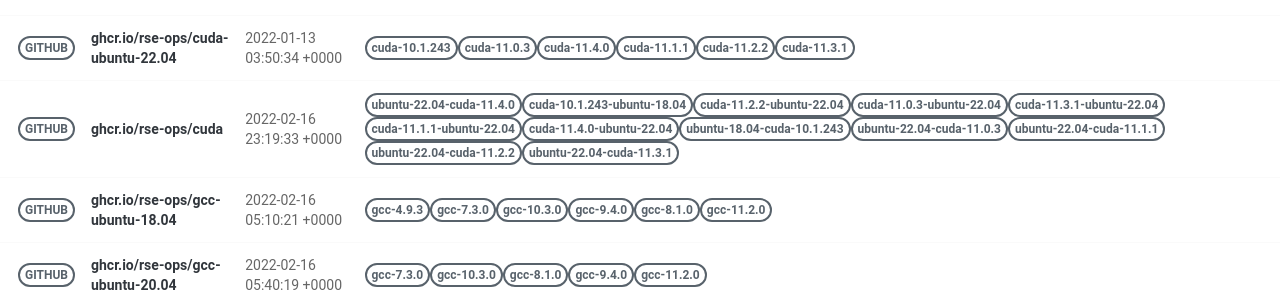
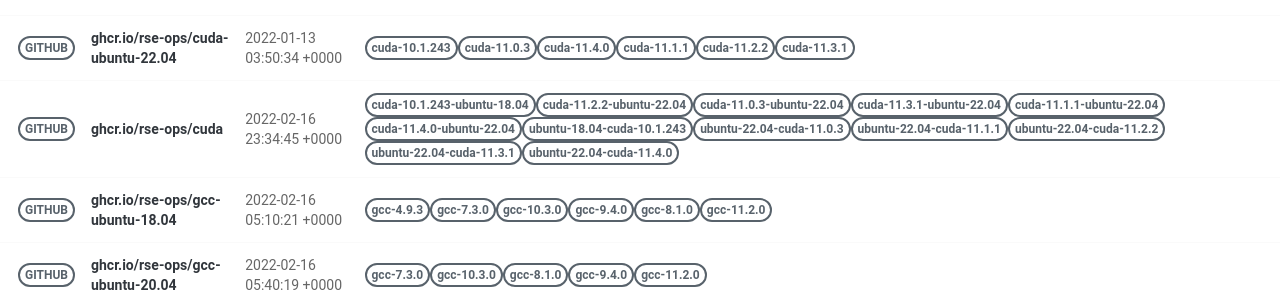
Before and after one commit to rse-ops/docker-images, a Jekyll site: the page built from pages/index.md, in a window 1280 px wide. Shown: the part 414-706 px from the top of the page. Built offline with Jekyll 4.4.1, drawn with Linux system fonts in a browser that asks for light colours; nearby versions of some CDN libraries; part of the change alters nothing that is shown.

Commit message:
Automated push to update library 2022-02-16

```diff
--- a/_library/ghcr.io-rse-ops-cuda.md
+++ b/_library/ghcr.io-rse-ops-cuda.md
@@ -1,14 +1,11 @@
 ---
 layout: container
 name: ghcr.io/rse-ops/cuda
-updated_at: 2022-02-16 23:19:33.974176
+updated_at: 2022-02-16 23:34:45.133713
 
 
 container_url: https://github.com/orgs/rse-ops/packages/container/package/cuda
 versions:
- - tag: ubuntu-22.04-cuda-11.4.0
-   dockerfile: https://github.com/rse-ops/docker-images/blob/main/ubuntu/cuda/Dockerfile
-   manifest: https://crane.ggcr.dev/manifest/ghcr.io/rse-ops/cuda:ubuntu-22.04-cuda-11.4.0
  - tag: cuda-10.1.243-ubuntu-18.04
    dockerfile: https://github.com/rse-ops/docker-images/blob/main/ubuntu/cuda/Dockerfile
    manifest: https://crane.ggcr.dev/manifest/ghcr.io/rse-ops/cuda:cuda-10.1.243-ubuntu-18.04
@@ -42,5 +39,8 @@ versions:
  - tag: ubuntu-22.04-cuda-11.3.1
    dockerfile: https://github.com/rse-ops/docker-images/blob/main/ubuntu/cuda/Dockerfile
    manifest: https://crane.ggcr.dev/manifest/ghcr.io/rse-ops/cuda:ubuntu-22.04-cuda-11.3.1
+ - tag: ubuntu-22.04-cuda-11.4.0
+   dockerfile: https://github.com/rse-ops/docker-images/blob/main/ubuntu/cuda/Dockerfile
+   manifest: https://crane.ggcr.dev/manifest/ghcr.io/rse-ops/cuda:ubuntu-22.04-cuda-11.4.0
 
 ---
```
